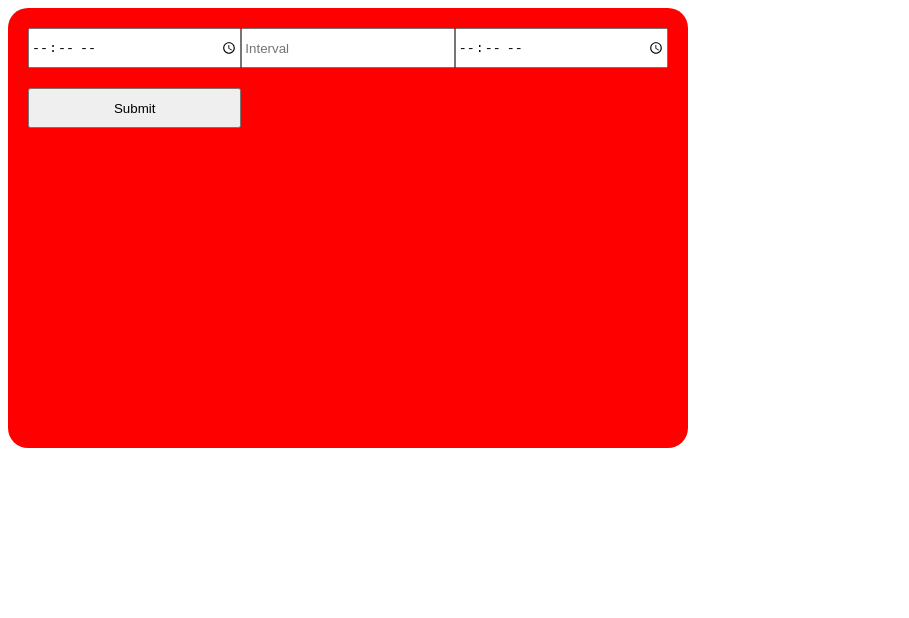
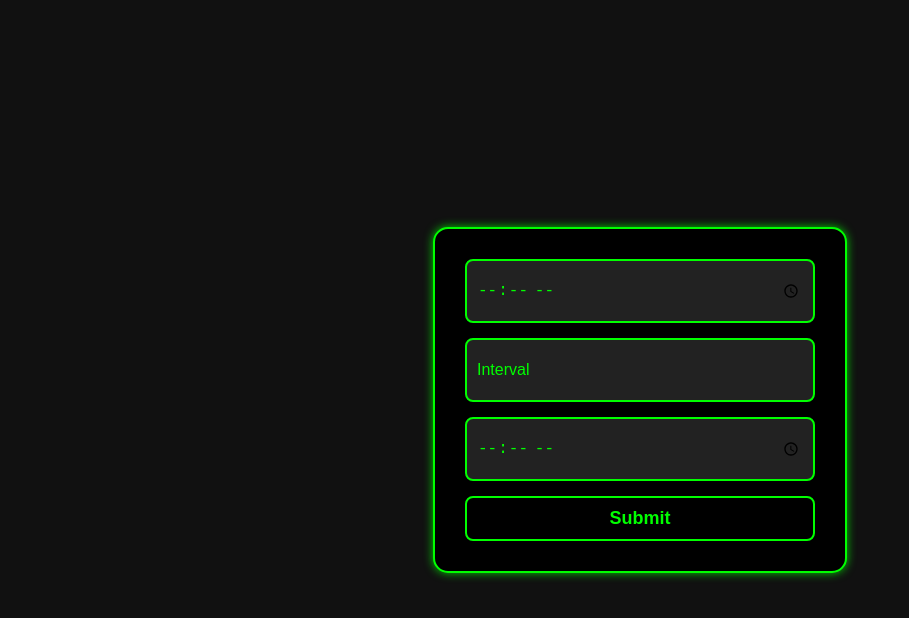
Before and after one commit to kawshikRoy1999/TimeManager, a plain HTML site: page index.html in a window 1280 px wide. Shown: the whole page, without its empty margins (0-909 px from the left). Drawn offline with Linux system fonts and the light colour scheme.

Commit message:
new css File added

```diff
--- a/index.html
+++ b/index.html
@@ -3,27 +3,15 @@
 <head>
     <meta charset="UTF-8">
     <meta name="viewport" content="width=device-width, initial-scale=1.0">
-    <title>Document</title>
-    <style>
-        #main{
-            padding: 20px;
-            height: 50vh;
-            width: 50vw;
-            background-color: red;
-            border-radius: 20px;
-            display: grid;
-            grid-template-columns: 1fr 1fr 1fr;
-            grid-template-rows: 40px  40px 1fr;
-            row-gap: 20px;
-        }
-    </style>
+    <title>Hacker Interface</title>
+    <link rel="stylesheet" href="./style.css">
 </head>
 <body>
     <div id="main">
-           <input type="time" type="text" placeholder="Task Duration">
-           <input type="number" placeholder="Interval">
-           <input type="time" placeholder="break Duration">
-           <button>Submit</button>
+        <input type="time" placeholder="Task Duration">
+        <input type="number" placeholder="Interval">
+        <input type="time" placeholder="Break Duration">
+        <button>Submit</button>
     </div>
 </body>
 </html>
--- /dev/null
+++ b/style.css
@@ -0,0 +1,55 @@
+
+        body {
+            font-family: 'Courier New', Courier, monospace;
+            background-color: #111;
+            color: #00FF00;
+            display: flex;
+            justify-content: center;
+            align-items: center;
+            height: 100vh;
+            margin: 0;
+        }
+
+        #main {
+            background-color: #000;
+            padding: 30px;
+            width: 350px;
+            border-radius: 15px;
+            display: grid;
+            grid-template-columns: 1fr;
+            gap: 15px;
+            border: 2px solid #00FF00;
+            box-shadow: 0px 0px 10px rgba(0, 255, 0, 0.8);
+        }
+
+        #main input {
+            height: 40px;
+            padding: 10px;
+            border: 2px solid #00FF00;
+            background-color: #222;
+            color: #00FF00;
+            font-size: 16px;
+            outline: none;
+            border-radius: 8px;
+        }
+
+        #main input::placeholder {
+            color: #00FF00;
+        }
+
+        #main button {
+            height: 45px;
+            border: 2px solid #00FF00;
+            border-radius: 8px;
+            background-color: #000;
+            color: #00FF00;
+            font-size: 18px;
+            font-weight: bold;
+            cursor: pointer;
+            transition: 0.3s ease;
+        }
+
+        #main button:hover {
+            background-color: #00FF00;
+            color: #000;
+        }
```
